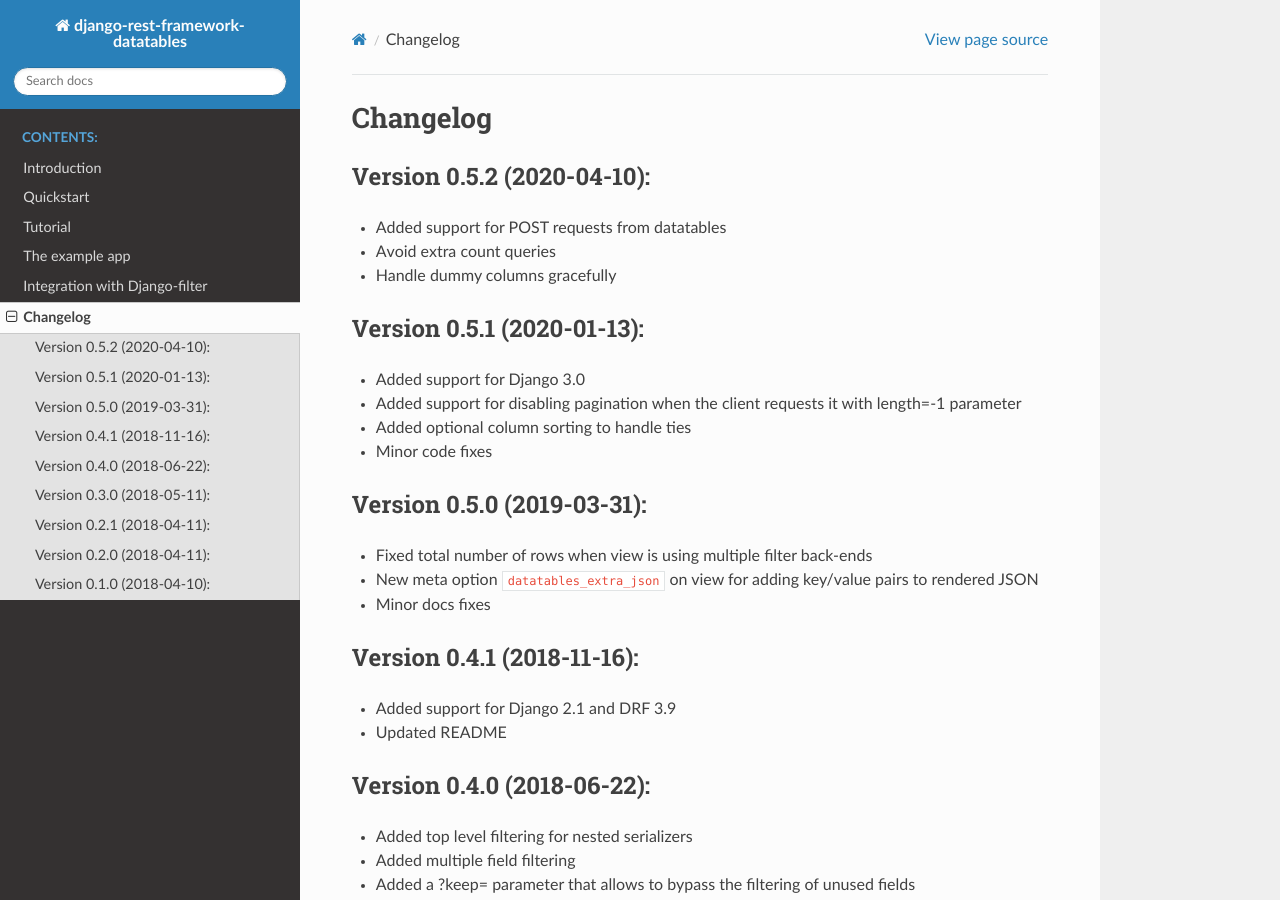
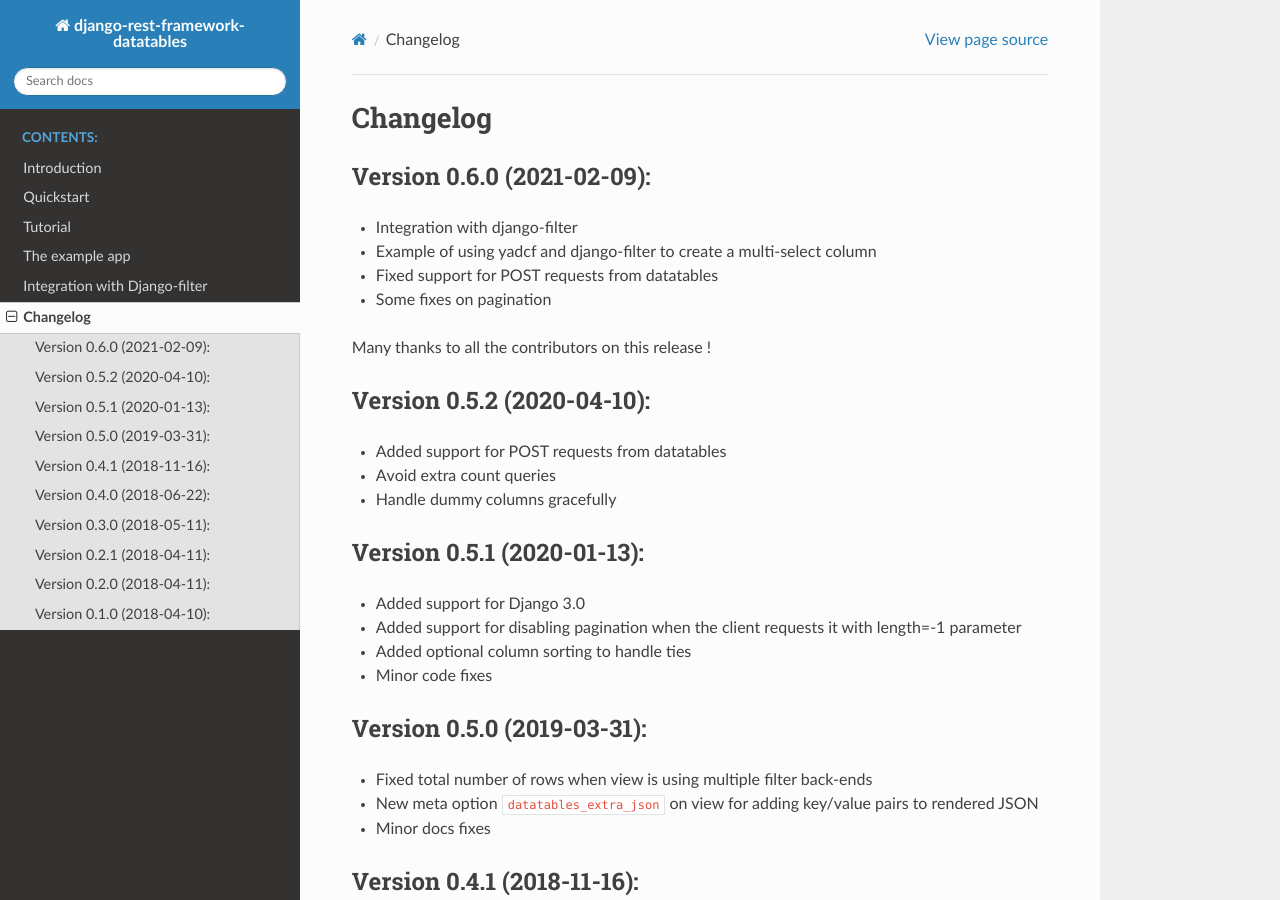
Before and after one commit to izimobil/django-rest-framework-datatables, a Sphinx documentation site: the page built from docs/changelog.rst, in a window 1280 px wide and 900 px high. Built offline with Sphinx 7.4.7 and the Read the Docs theme 2.0.0, drawn with Linux system fonts in a browser that asks for light colours.

Commit message:
Release 0.6.0

```diff
--- a/docs/changelog.rst
+++ b/docs/changelog.rst
@@ -1,5 +1,14 @@
 Changelog
 =========
+
+Version 0.6.0 (2021-02-09):
+---------------------------
+
+- Integration with django-filter
+- Example of using yadcf and django-filter to create a multi-select column
+- Fixed support for POST requests from datatables
+- Some fixes on pagination
+Many thanks to all the contributors on this release !
 
 Version 0.5.2 (2020-04-10):
 ---------------------------
--- a/rest_framework_datatables/__init__.py
+++ b/rest_framework_datatables/__init__.py
@@ -1 +1 @@
-__version__ = '0.5.2'
+__version__ = '0.6.0'
```
